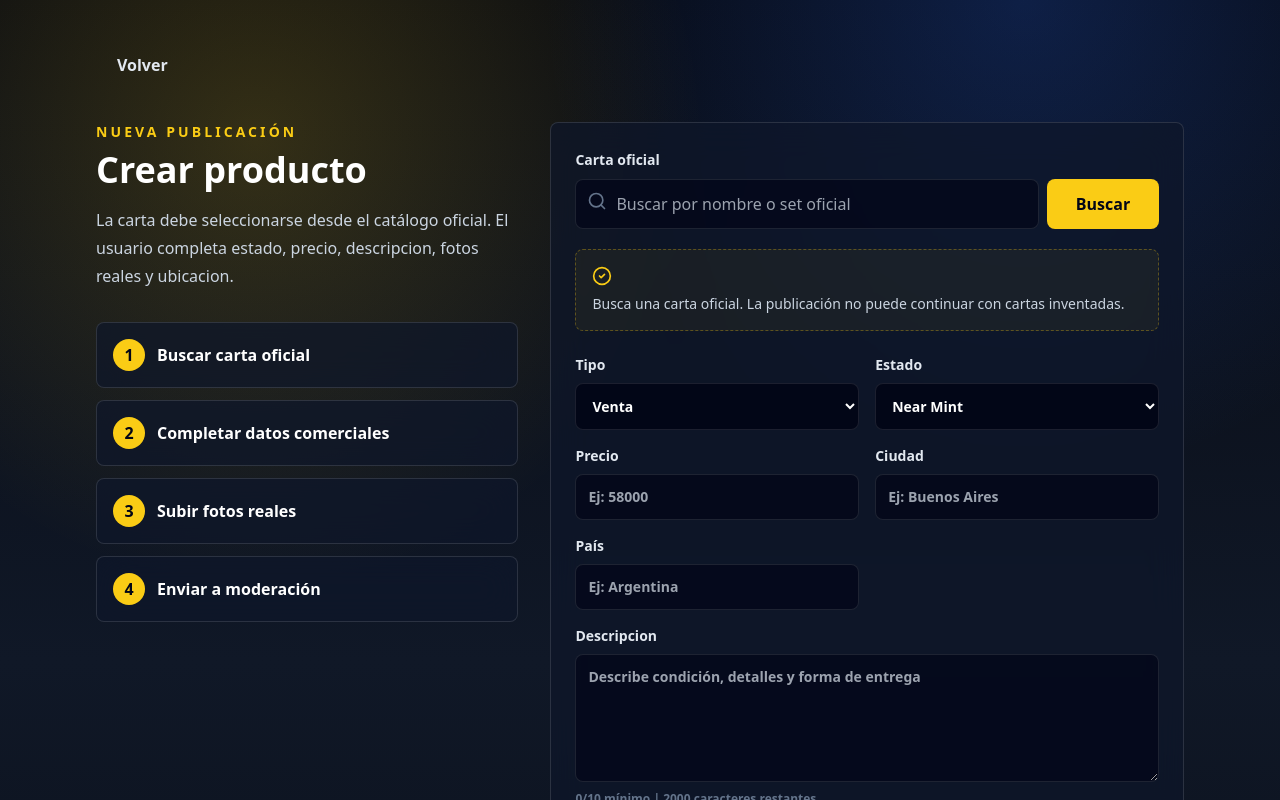
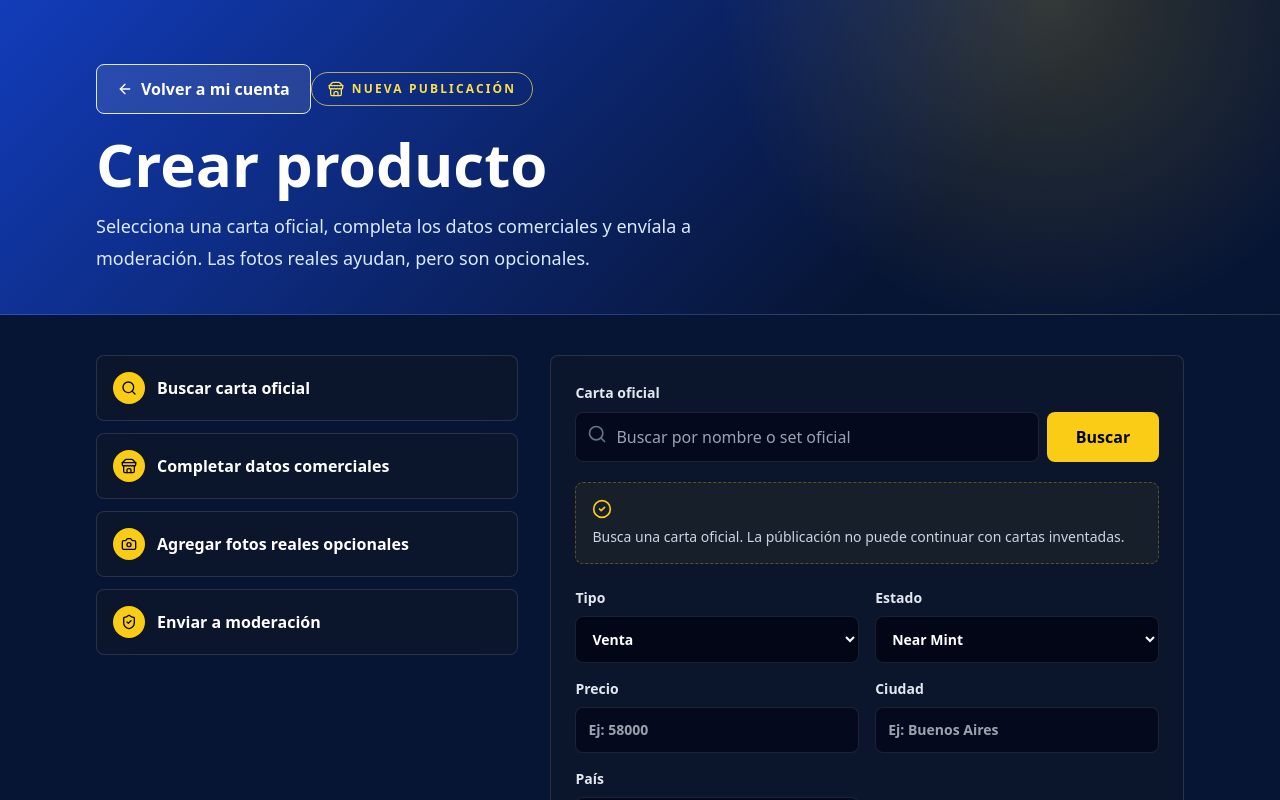
Before and after one commit to ViralFrame2026/PokeTrade-HUB, a Next.js app: page /publish in a window 1280 px wide. Shown: the top 800 px of the page. Built offline with nearby package versions, Linux system fonts and the light colour scheme.

Commit message:
Polish publishing forms

```diff
--- a/app/api/raffles/route.ts
+++ b/app/api/raffles/route.ts
@@ -32,7 +32,7 @@ export async function POST(request: Request) {
   const closesAt = new Date(parsed.data.closesAt);
   if (Number.isNaN(closesAt.getTime()) || closesAt.getTime() < Date.now() + 60 * 60 * 1000) {
     return NextResponse.json(
-      { error: "El sorteo debe cerrar al menos una hora despues de crearlo." },
+      { error: "El sorteo debe cerrar al menos una hora después de crearlo." },
       { status: 400 }
     );
   }
--- a/app/publish/page.tsx
+++ b/app/publish/page.tsx
@@ -1,3 +1,4 @@
+import { ArrowLeft, Camera, Search, ShieldCheck, Store } from "lucide-react";
 import { ButtonLink } from "@/components/ui/button-link";
 import { PublishForm } from "@/components/publish-form";
 
@@ -6,33 +7,44 @@ export const metadata = {
 };
 
 export default function PublishPage() {
+  const steps = [
+    { icon: Search, label: "Buscar carta oficial" },
+    { icon: Store, label: "Completar datos comerciales" },
+    { icon: Camera, label: "Agregar fotos reales opcionales" },
+    { icon: ShieldCheck, label: "Enviar a moderación" }
+  ];
+
   return (
-    <main className="mx-auto min-h-screen max-w-6xl px-4 py-10 sm:px-6 lg:px-8">
-      <ButtonLink href="/" variant="ghost">
-        Volver
-      </ButtonLink>
-      <div className="mt-8 grid gap-8 lg:grid-cols-[0.8fr_1.2fr]">
-        <section>
-          <p className="text-sm font-bold uppercase tracking-[0.22em] text-pokemonYellow">
+    <main className="min-h-screen bg-[#071535] text-white">
+      <section className="relative overflow-hidden border-b border-white/10 bg-[radial-gradient(circle_at_82%_0%,rgba(250,204,21,.18),transparent_30%),linear-gradient(135deg,#123cba_0%,#071535_72%)]">
+        <div className="absolute inset-0 opacity-15 [background-image:linear-gradient(120deg,rgba(255,255,255,.16)_1px,transparent_1px)] [background-size:34px_34px]" />
+        <div className="relative mx-auto max-w-6xl px-4 py-10 sm:px-6 lg:px-8">
+          <ButtonLink href="/account" icon={ArrowLeft} variant="secondary">
+            Volver a mi cuenta
+          </ButtonLink>
+          <p className="mt-8 inline-flex items-center gap-2 rounded-full border border-yellow-300/70 px-4 py-2 text-xs font-black uppercase tracking-[0.18em] text-yellow-300">
+            <Store className="h-4 w-4" />
             Nueva publicación
           </p>
-          <h1 className="mt-2 text-4xl font-black text-white">Crear producto</h1>
-          <p className="mt-4 leading-7 text-slate-300">
-            La carta debe seleccionarse desde el catálogo oficial. El usuario
-            completa estado, precio, descripcion, fotos reales y ubicacion.
+          <h1 className="mt-5 text-4xl font-black leading-tight sm:text-6xl">
+            Crear producto
+          </h1>
+          <p className="mt-4 max-w-2xl text-lg leading-8 text-blue-100">
+            Selecciona una carta oficial, completa los datos comerciales y envíala
+            a moderación. Las fotos reales ayudan, pero son opcionales.
           </p>
-          <div className="mt-8 grid gap-3">
-            {[
-              "Buscar carta oficial",
-              "Completar datos comerciales",
-              "Subir fotos reales",
-              "Enviar a moderación"
-            ].map((step, index) => (
-              <div className="glass flex items-center gap-3 rounded-lg p-4" key={step}>
+        </div>
+      </section>
+
+      <div className="mx-auto grid max-w-6xl gap-8 px-4 py-10 sm:px-6 lg:grid-cols-[0.8fr_1.2fr] lg:px-8">
+        <section>
+          <div className="grid gap-3">
+            {steps.map((step) => (
+              <div className="glass flex items-center gap-3 rounded-lg p-4" key={step.label}>
                 <span className="grid h-8 w-8 place-items-center rounded-full bg-pokemonYellow font-black text-slate-950">
-                  {index + 1}
+                  <step.icon className="h-4 w-4" />
                 </span>
-                <span className="font-semibold text-white">{step}</span>
+                <span className="font-semibold text-white">{step.label}</span>
               </div>
             ))}
           </div>
--- a/components/admin-users.tsx
+++ b/components/admin-users.tsx
@@ -90,7 +90,7 @@ export function AdminUsers({
           />
           {query ? (
             <button
-              aria-label="Limpiar busqueda"
+              aria-label="Limpiar búsqueda"
               className="absolute right-2 top-2 grid h-8 w-8 place-items-center rounded-md text-slate-400 transition hover:bg-white/10 hover:text-white"
               onClick={() => setQuery("")}
               type="button"
@@ -191,7 +191,7 @@ export function AdminUsers({
             <UserCheck className="h-10 w-10 text-slate-500" />
             <p className="mt-3 font-black text-white">No encontramos usuarios</p>
             <p className="mt-1 max-w-md text-sm text-slate-400">
-              Cambia el texto de busqueda o limpia el filtro de rol para volver a ver la lista.
+              Cambia el texto de búsqueda o limpia el filtro de rol para volver a ver la lista.
             </p>
           </div>
         ) : null}
--- a/components/edit-listing-form.tsx
+++ b/components/edit-listing-form.tsx
@@ -167,7 +167,7 @@ export function EditListingForm({ initial, listingId }: EditListingFormProps) {
       </div>
 
       <label className="mt-4 block text-sm font-bold text-slate-200">
-        Descripcion
+        Descripción
         <textarea
           className={`${inputClass} min-h-36`}
           maxLength={DESCRIPTION_MAX_LENGTH}
--- a/components/publish-form.tsx
+++ b/components/publish-form.tsx
@@ -112,7 +112,7 @@ export function PublishForm() {
       setCards(payload.data);
 
       if (payload.data.length === 0) {
-        setError("No encontramos cartas oficiales con esa busqueda.");
+        setError("No encontramos cartas oficiales con esa búsqueda.");
       }
     } catch (searchError) {
       setCards([]);
@@ -128,7 +128,7 @@ export function PublishForm() {
 
   async function handleSubmit() {
     if (!selectedCard) {
-      setError("Selecciona una carta oficial antes de publicar.");
+      setError("Selecciona una carta oficial antes de públicar.");
       return;
     }
 
@@ -156,13 +156,13 @@ export function PublishForm() {
       const payload = (await response.json()) as CreateListingResponse;
 
       if (!response.ok || payload.error) {
-        throw new Error(payload.error ?? "No pudimos crear la publicación.");
+        throw new Error(payload.error ?? "No pudimos crear la públicación.");
       }
 
       const listingId = payload.data?.id;
 
       if (!listingId) {
-        throw new Error("No recibimos el identificador de la publicación.");
+        throw new Error("No recibimos el identificador de la públicación.");
       }
 
       const uploadedPaths: string[] = [];
@@ -241,7 +241,7 @@ export function PublishForm() {
       setError(
         submitError instanceof Error
           ? submitError.message
-          : "No pudimos crear la publicación."
+          : "No pudimos crear la públicación."
       );
     } finally {
       setIsSubmitting(false);
@@ -306,7 +306,7 @@ export function PublishForm() {
           </div>
         ) : (
           <span>
-            Busca una carta oficial. La publicación no puede continuar con cartas inventadas.
+            Busca una carta oficial. La públicación no puede continuar con cartas inventadas.
           </span>
         )}
       </div>
@@ -498,7 +498,7 @@ export function PublishForm() {
         </label>
       </div>
       <label className="mt-4 block text-sm font-bold text-slate-200">
-        Descripcion
+        Descripción
         <textarea
           className="mt-2 min-h-32 w-full rounded-lg border border-white/10 bg-slate-950/70 px-3 py-3 text-white outline-none focus:border-pokemonYellow/60"
           maxLength={DESCRIPTION_MAX_LENGTH}
--- a/components/raffle-form.tsx
+++ b/components/raffle-form.tsx
@@ -72,7 +72,7 @@ export function RaffleForm() {
   return (
     <form className="glass rounded-lg p-5 sm:p-6" onSubmit={submitRaffle}>
       <div className="grid gap-4 sm:grid-cols-2">
-        <Field icon={Gift} label="Titulo">
+        <Field icon={Gift} label="Título">
           <input
             className="field-input"
             maxLength={TITLE_MAX_LENGTH}
@@ -106,10 +106,10 @@ export function RaffleForm() {
             value={closesAt}
           />
           <span className="mt-1 block text-xs text-slate-500">
-            Debe cerrar al menos una hora despues de crearlo.
+            Debe cerrar al menos una hora después de crearlo.
           </span>
         </Field>
-        <Field icon={Users} label="Limite de participantes">
+        <Field icon={Users} label="Límite de participantes">
           <input
             className="field-input"
             min="2"
@@ -126,7 +126,7 @@ export function RaffleForm() {
         <input
           className="field-input mt-2"
           onChange={(event) => setImageUrl(event.target.value)}
-          placeholder="URL publica de la imagen (opcional)"
+          placeholder="URL pública de la imagen (opcional)"
           type="url"
           value={imageUrl}
         />
@@ -152,7 +152,7 @@ export function RaffleForm() {
       </label>
 
       <div className="mt-5 rounded-lg border border-yellow-300/30 bg-yellow-300/10 p-4 text-sm leading-6 text-yellow-100">
-        Está primera modalidad es gratuita. No se permiten pagos, compras obligatorias
+        Esta primera modalidad es gratuita. No se permiten pagos, compras obligatorias
         ni cobros por participar.
       </div>
       {error ? (
--- a/lib/pokemon-tcg-api.ts
+++ b/lib/pokemon-tcg-api.ts
@@ -119,7 +119,7 @@ async function request<T>(path: string, schema: z.Schema<T>, options: RequestOpt
   } catch (error) {
     console.error("Pokemon TCG API error", error);
     throw new PokemonTcgApiError(
-      "No pudimos consultar el catalogo oficial en este momento. Intentá nuevamente."
+      "No pudimos consultar el catálogo oficial en este momento. Intentá nuevamente."
     );
   }
 }
```
